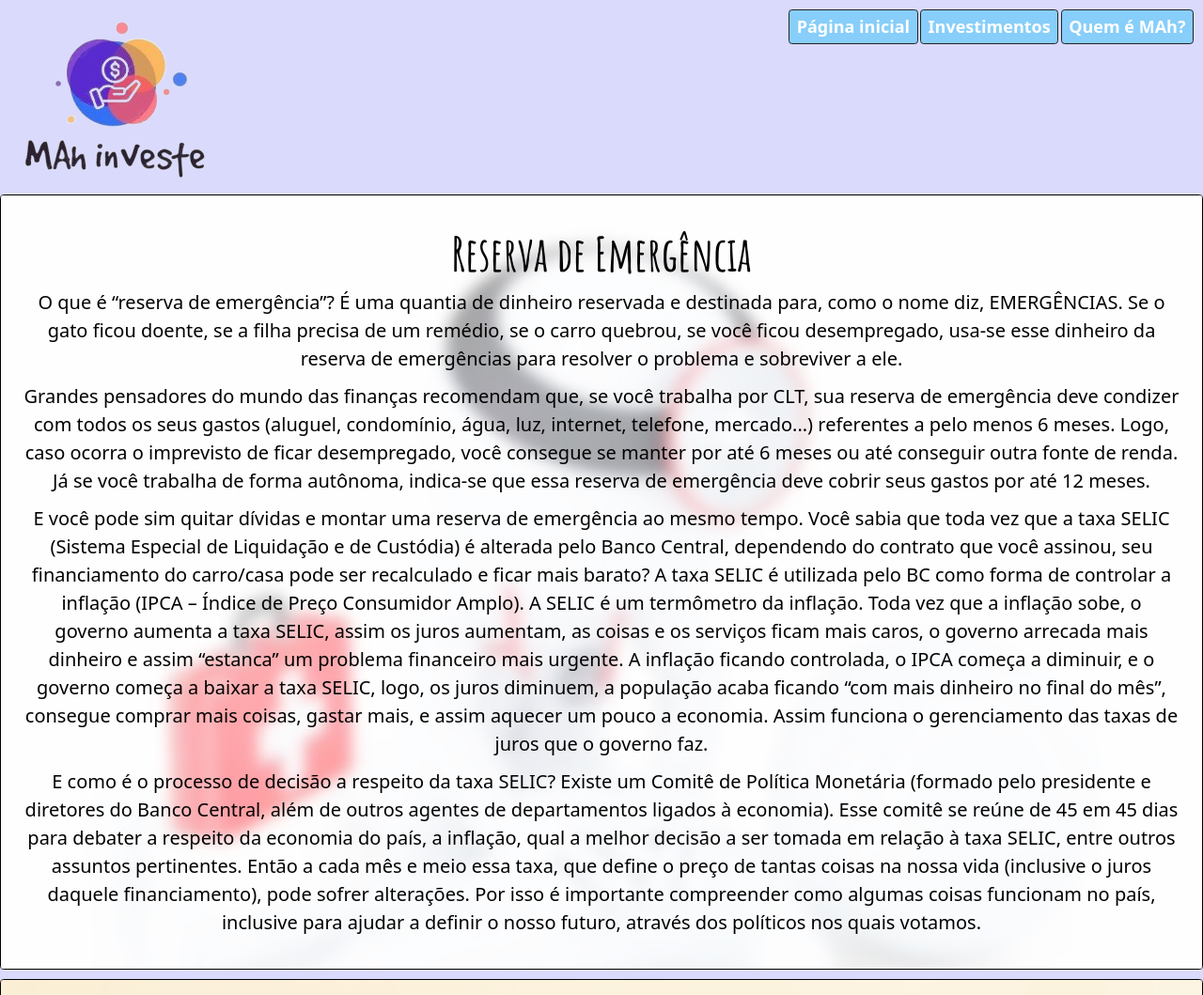
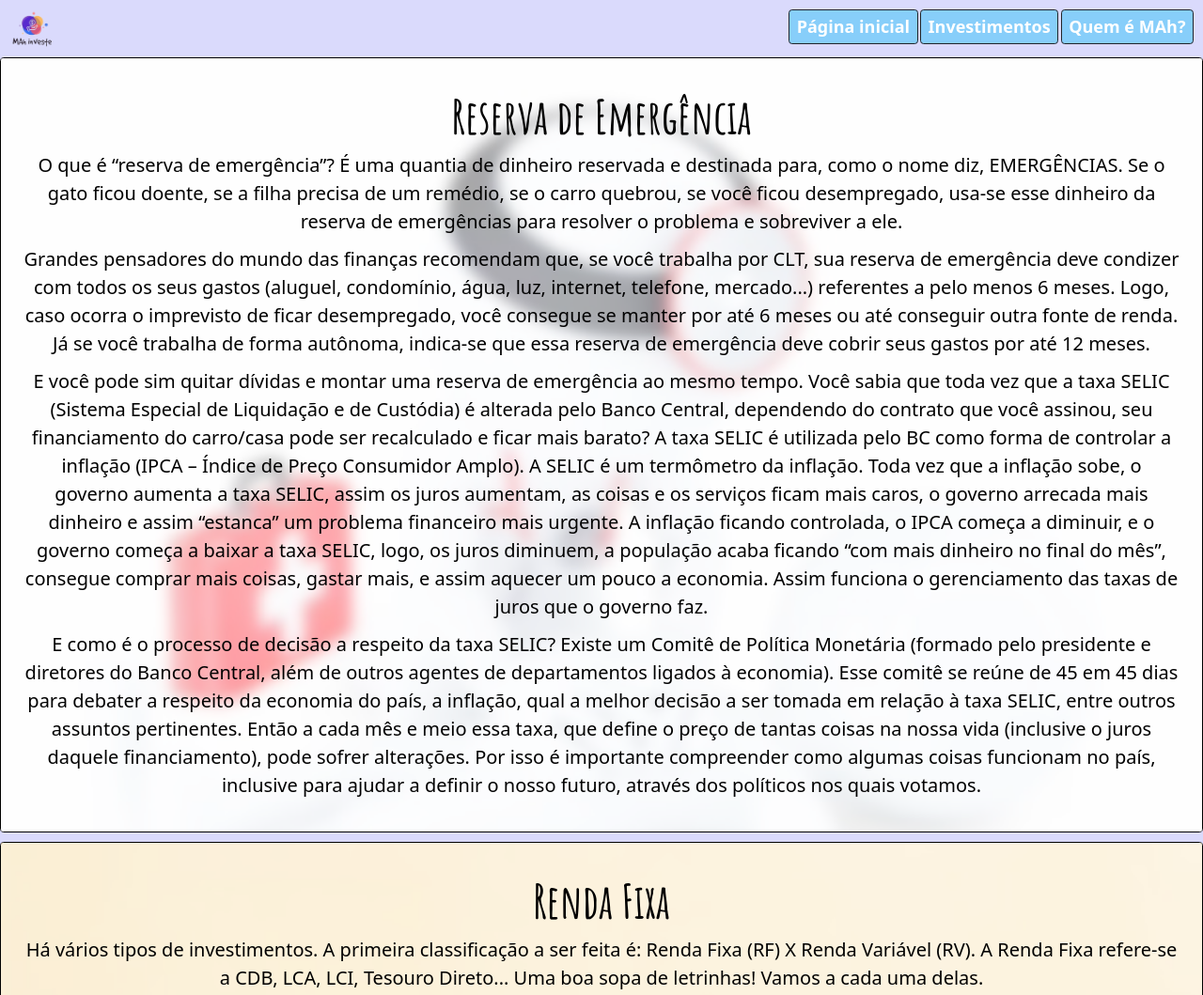
Before and after one commit to mah230617/descodificadas-mahinveste, a plain HTML site: page investimentos.html in a window 1280 px wide. Shown: the top 1059 px of the page at 94% size. Drawn offline with nearby package versions, Linux system fonts and the light colour scheme.

Commit message:
correção de div class=navimage em todos os html

```diff
--- a/investimentos.html
+++ b/investimentos.html
@@ -17,7 +17,7 @@
 <body>
     <header>
         <nav>
-            <a href="index.html"><div><img src="/images/logomenor-removebg-preview.png" alt="logo pequena do MAh investe"></div></a>
+            <a href="index.html"><div class="navimage"><img src="/images/logomenor-removebg-preview.png" alt="logo pequena do MAh investe"></div></a>
             <div>
                 <a href="index.html"><button type="button" class="btn btn-dark btn-dark-hover">Página inicial</button></a>
                 <a href="investimentos.html"><button type="button" class="btn btn-dark btn-dark-hover">Investimentos</button></a>
```
Also changed, not shown: quememah.html (+1 -1 lines).
